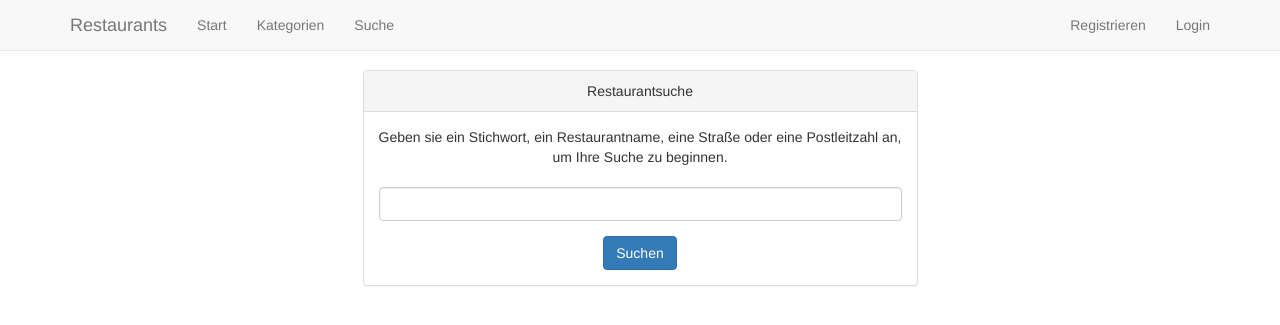
After one commit to I4-Projektseminar-HHU-2016/seminar-project-elmag100, a Flask app: page /search_form in a window 1280 px wide. The commit adds this page. Shown: the top 325 px of the page. Run offline with Flask 2, Linux system fonts and the light colour scheme; some libraries are stand-ins or nearby versions.

Commit message:
Final
letzte Stand: Login/Logout, Bewertung verbessert, Restaurants werden
nach Bewertung sortiert, Benutzerprofil, Suchfunktion

```diff
--- a/source/application.py
+++ b/source/application.py
@@ -5,7 +5,7 @@ import os
 import codecs
 import sqlite3
 import unicodecsv as csv
-from flask import Flask, render_template, g, flash, request
+from flask import Flask, render_template, g, flash, request, session
 
 app = Flask(__name__)
 
@@ -41,33 +41,28 @@ def query_db(query, args=(), one=False):
 	return (rv[0] if rv else None) if one else rv
 
 # Routes
+@app.route('/user/<int:user_id>')
+def user(user_id): # Informationen über einen Benutzer
+	user = query_db('SELECT *, COUNT(rating.id) as ratings FROM user LEFT JOIN rating ON rating.user_id = user.id WHERE user.id = ? GROUP BY user.id', (user_id,), True)
+	return render_template('user.html', user = user, session_user=get_user(session.get('user_id')))
 
 @app.route('/')
-def index():
-	users = query_db('SELECT * FROM user')
-	return render_template('index.html', users=users, length=len(users))
-
-@app.route('/user/<int:user_id>')
-def user(user_id):
-	user = query_db('SELECT * FROM user WHERE id = ?', (user_id,), True)
-	return render_template('user.html', user = user)
-
-@app.route('/restaurants', defaults={'zip': 0})
-@app.route('/restaurants/<int:zip>')
-def restaurants(zip=0):
-	if zip == 0:
-		restaurants = query_db('SELECT * FROM restaurant')
-	else:
-		restaurants = query_db('SELECT * FROM restaurant WHERE zip = ?', (zip,))
-	return render_template('restaurants.html', restaurants=restaurants, result_count=len(restaurants))
+@app.route('/restaurants')
+def restaurants(): # Liste aller Restaurants anzeigen
+	restaurants = query_db('SELECT *, COALESCE(ROUND(AVG(rating), 1), 0.0) as avg_rating FROM restaurant LEFT JOIN rating ON rating.restaurant_id = restaurant.id GROUP BY restaurant.id')
+	return render_template('restaurants.html', restaurants=restaurants, result_count=len(restaurants), session_user=get_user(session.get('user_id')))
 
 @app.route('/restaurants/keyword/<keyword>')
-def restaurants_by_keyword(keyword):
-	restaurants = query_db('SELECT * FROM restaurant WHERE description LIKE ?', ('%' + keyword + '%',))
-	return render_template('restaurants.html', restaurants=restaurants, result_count=len(restaurants))
+def restaurants_by_keyword(keyword): # Restaurants anzeigen, die ein bestimmtes Stichwort in der Beschreibung enthalten
+	restaurants = query_db('SELECT *, COALESCE(ROUND(AVG(rating), 1), 0.0) as avg_rating FROM restaurant LEFT JOIN rating ON rating.restaurant_id = restaurant.id WHERE description LIKE ? OR name LIKE ? OR city LIKE ? OR zip LIKE ? OR street LIKE ? GROUP BY restaurant.id', ('%' + keyword + '%','%' + keyword + '%','%' + keyword + '%','%' + keyword + '%','%' + keyword + '%',))
+	return render_template('restaurants.html', restaurants=restaurants, result_count=len(restaurants), session_user=get_user(session.get('user_id')))
+
+@app.route('/search_form')
+def search_form(): # Suchformular anzeigen
+	return render_template('search.html', session_user=get_user(session.get('user_id')))
 
 @app.route('/parse')
-def parse():
+def parse(): # Datei parsen, wird nur einmal benötigt
 	with open('resources/restaurants_opendata.csv', 'rb') as rest_csv:
 		restaurant_list = []
 		restaurants = csv.reader(rest_csv, delimiter = ';', encoding = 'utf-8')
@@ -81,23 +76,23 @@ def parse():
 	return
 
 @app.route('/categories/')
-def categories():
-	restaurants_asia = query_db('SELECT * FROM restaurant WHERE description LIKE ? OR description LIKE ? OR description LIKE ? OR description LIKE ? OR description LIKE ? OR description LIKE ? OR description LIKE ? OR description LIKE ? OR description LIKE ? OR description LIKE ? OR description LIKE ?',
+def categories(): # Kategorien anzeigen
+	restaurants_asia = query_db('SELECT *, COALESCE(ROUND(AVG(rating), 1), 0.0) as avg_rating FROM restaurant LEFT JOIN rating ON rating.restaurant_id = restaurant.id WHERE description LIKE ? OR description LIKE ? OR description LIKE ? OR description LIKE ? OR description LIKE ? OR description LIKE ? OR description LIKE ? OR description LIKE ? OR description LIKE ? OR description LIKE ? OR description LIKE ? GROUP BY restaurant.id ORDER BY rating DESC',
 		('%asia%','%asien%', '%vietn%', '%korea%', '%fernost%', '%fernöstlich%'.decode('utf8'), '%indisch%', '%thai%', '%japan%', '%china%', '%chinesisch%'))
 
-	restaurants_italy = query_db('SELECT * FROM restaurant WHERE description LIKE ? OR description LIKE ?',
+	restaurants_italy = query_db('SELECT *, COALESCE(ROUND(AVG(rating), 1), 0.0) as avg_rating FROM restaurant LEFT JOIN rating ON rating.restaurant_id = restaurant.id WHERE description LIKE ? OR description LIKE ? GROUP BY restaurant.id ORDER BY rating DESC',
 		('%pizza%', '%italien%'))
 
-	restaurants_cafe = query_db('SELECT * FROM restaurant WHERE description LIKE ? OR description LIKE ? OR description LIKE ?',
+	restaurants_cafe = query_db('SELECT *, COALESCE(ROUND(AVG(rating), 1), 0.0) as avg_rating FROM restaurant LEFT JOIN rating ON rating.restaurant_id = restaurant.id WHERE description LIKE ? OR description LIKE ? OR description LIKE ? GROUP BY restaurant.id ORDER BY rating DESC',
 		('%café%'.decode('utf8'), '%cafe%', '%frühstück%'.decode('utf-8')))
 
-	restaurants_spain = query_db('SELECT * FROM restaurant WHERE description LIKE ? OR description LIKE ? OR description LIKE ?',
+	restaurants_spain = query_db('SELECT *, COALESCE(ROUND(AVG(rating), 1), 0.0) as avg_rating FROM restaurant LEFT JOIN rating ON rating.restaurant_id = restaurant.id WHERE description LIKE ? OR description LIKE ? OR description LIKE ? GROUP BY restaurant.id ORDER BY rating DESC',
 		('%spanien%', '%spanisch%', '%tapas%'))
 
-	restaurants_fish = query_db('SELECT * FROM restaurant WHERE description LIKE ? OR description LIKE ?',
+	restaurants_fish = query_db('SELECT *, COALESCE(ROUND(AVG(rating), 1), 0.0) as avg_rating FROM restaurant LEFT JOIN rating ON rating.restaurant_id = restaurant.id WHERE description LIKE ? OR description LIKE ? GROUP BY restaurant.id ORDER BY rating DESC',
 		('%fisch%', '%meeres%'))
 
-	restaurants_france = query_db('SELECT * FROM restaurant WHERE description LIKE ? OR description LIKE ?',
+	restaurants_france = query_db('SELECT *, COALESCE(ROUND(AVG(rating), 1), 0.0) as avg_rating FROM restaurant LEFT JOIN rating ON rating.restaurant_id = restaurant.id WHERE description LIKE ? OR description LIKE ? GROUP BY restaurant.id ORDER BY rating DESC',
 		('%frankreich%', '%französisch%'.decode('utf-8')))
 
 	return render_template(
@@ -113,55 +108,62 @@ def categories():
 		restaurants_fish=restaurants_fish[:5],
 		result_count_fish=len(restaurants_fish),
 		restaurants_france=restaurants_france[:5],
-		result_count_france=len(restaurants_france)
+		result_count_france=len(restaurants_france),
+		session_user=get_user(session.get('user_id'))
 		)
 
 @app.route('/categories/<category>')
-def categories_detail(category):
+def categories_detail(category): # Eine Kategorie anzeigen
 	if category == 'asia':
-		restaurants = query_db('SELECT * FROM restaurant WHERE description LIKE ? OR description LIKE ? OR description LIKE ? OR description LIKE ? OR description LIKE ? OR description LIKE ? OR description LIKE ? OR description LIKE ? OR description LIKE ? OR description LIKE ? OR description LIKE ?',
+		restaurants = query_db('SELECT *, COALESCE(ROUND(AVG(rating), 1), 0.0) as avg_rating FROM restaurant LEFT JOIN rating ON rating.restaurant_id = restaurant.id WHERE description LIKE ? OR description LIKE ? OR description LIKE ? OR description LIKE ? OR description LIKE ? OR description LIKE ? OR description LIKE ? OR description LIKE ? OR description LIKE ? OR description LIKE ? OR description LIKE ? GROUP BY restaurant.id',
 		('%asia%','%asien%', '%vietn%', '%korea%', '%fernost%', '%fernöstlich%'.decode('utf8'), '%indisch%', '%thai%', '%japan%', '%china%', '%chinesisch%'))
 	elif category == 'italy':
-		restaurants = query_db('SELECT * FROM restaurant WHERE description LIKE ? OR description LIKE ?',
+		restaurants = query_db('SELECT *, COALESCE(ROUND(AVG(rating), 1), 0.0) as avg_rating FROM restaurant LEFT JOIN rating ON rating.restaurant_id = restaurant.id WHERE description LIKE ? OR description LIKE ? GROUP BY restaurant.id',
 		('%pizza%', '%italien%'))
 	elif category == 'cafe':
-		restaurants = query_db('SELECT * FROM restaurant WHERE description LIKE ? OR description LIKE ? OR description LIKE ?',
+		restaurants = query_db('SELECT *, COALESCE(ROUND(AVG(rating), 1), 0.0) as avg_rating FROM restaurant LEFT JOIN rating ON rating.restaurant_id = restaurant.id WHERE description LIKE ? OR description LIKE ? OR description LIKE ? GROUP BY restaurant.id',
 		('%café%'.decode('utf8'), '%cafe%', '%frühstück%'.decode('utf-8')))
 	elif category == 'spain':
-		restaurants = query_db('SELECT * FROM restaurant WHERE description LIKE ? OR description LIKE ? OR description LIKE ?',
+		restaurants = query_db('SELECT * FROM restaurant WHERE description LIKE ? OR description LIKE ? OR description LIKE ? GROUP BY restaurant.id',
 		('%spanien%', '%spanisch%', '%tapas%'))
 	elif category == 'fish':
-		restaurants = query_db('SELECT * FROM restaurant WHERE description LIKE ? OR description LIKE ?',
+		restaurants = query_db('SELECT *, COALESCE(ROUND(AVG(rating), 1), 0.0) as avg_rating FROM restaurant LEFT JOIN rating ON rating.restaurant_id = restaurant.id WHERE description LIKE ? OR description LIKE ? GROUP BY restaurant.id',
 		('%fisch%', '%meeres%'))
 	elif category == 'france':
-		restaurants = query_db('SELECT * FROM restaurant WHERE description LIKE ? OR description LIKE ?',
+		restaurants = query_db('SELECT *, COALESCE(ROUND(AVG(rating), 1), 0.0) as avg_rating FROM restaurant LEFT JOIN rating ON rating.restaurant_id = restaurant.id WHERE description LIKE ? OR description LIKE ? GROUP BY restaurant.id',
 		('%frankreich%', '%französisch%'.decode('utf-8')))
-	return render_template('restaurants.html', restaurants=restaurants, result_count=len(restaurants))
+	return render_template('restaurants.html', restaurants=restaurants, result_count=len(restaurants), session_user=get_user(session.get('user_id')))
 
 @app.route('/detail/<int:restaurant_id>')
-def detail(restaurant_id):
-	restaurant = query_db('SELECT * FROM restaurant WHERE id = ?', (restaurant_id,), True)
-	ratings = query_db('SELECT * FROM rating WHERE restaurant_id = ?', (restaurant_id,))
-	return render_template('detail.html', restaurant=restaurant, ratings=ratings)
+def detail(restaurant_id): # Details zu einem Restaurant anzeigen
+	restaurant = query_db('SELECT *, COALESCE(ROUND(AVG(rating), 1), 0.0) as avg_rating FROM restaurant LEFT JOIN rating ON restaurant.id = rating.restaurant_id WHERE restaurant.id = ?', (restaurant_id,), True)
+	ratings = query_db('SELECT * FROM rating JOIN user ON rating.user_id = user.id WHERE restaurant_id = ?', (restaurant_id,))
+	return render_template('detail.html', restaurant=restaurant, ratings=ratings, session_user=get_user(session.get('user_id')))
 
 @app.route('/login_form')
-def login_form():
-	return render_template('login_form.html')
+def login_form(): # Login-Formular
+	return render_template('login_form.html', session_user=get_user(session.get('user_id')))
 
 @app.route('/login', methods=['GET'])
-def login():
+def login(): # Login
 	user = query_db('SELECT * FROM user WHERE name = ? AND password = ?', (request.args.get('name',''), request.args.get('password','')), True)
 	if user == None:
-		return render_template('login_form.html')
+		return render_template('login_form.html', session_user=get_user(session.get('user_id')))
 	else:
-		return render_template('user.html', user = user)
+		session['user_id'] = user['id']
+		return render_template('user.html', user = user, session_user=get_user(session.get('user_id')))
+
+@app.route('/logout')
+def logout(): # Ausloggen
+	session['user_id'] = 0
+	return render_template('login_form.html', session_user=get_user(session.get('user_id')))
 
 @app.route('/register_form')
-def register_form():
-	return render_template('register_form.html')
+def register_form(): # Registrierungs-Formular
+	return render_template('register_form.html', session_user=get_user(session.get('user_id')))
 
 @app.route('/register', methods=['GET'])
-def register():
+def register(): # Registrierung
 
 	name = request.args.get('name','')
 	email = request.args.get('email','')
@@ -176,18 +178,33 @@ def register():
 	user = query_db('SELECT * FROM user WHERE name = ? AND email = ?', (name, email), True)
 
 	if user == None:
-		return render_template('register_form.html')
+		return render_template('register_form.html', session_user=get_user(session.get('user_id')))
 	else:
-		return render_template('user.html', user = user)
+		return render_template('user.html', user = user, session_user=get_user(session.get('user_id')))
 
 @app.route('/rate', methods=['GET'])
-def rate():
+def rate(): # Bewertung für ein Restaurant abgeben
 	restaurant_id = request.args.get('restaurant_id', '')
+	user_id = request.args.get('user_id','')
+	rating = request.args.get('rating','')
+	text = request.args.get('text','')
+
+	db = get_db()
+	db.execute("INSERT INTO rating VALUES (NULL, ?, ?, ?, ?)", (restaurant_id, user_id, rating, text))
+	db.commit()
+
 	return detail(restaurant_id)
 
 
-def insert_restaurant(restaurant):
+def insert_restaurant(restaurant): # Im Import-Prozess verwendet
 	db = get_db()
 	db.execute("INSERT INTO restaurant VALUES (NULL, ?, ?, ?, ?, ?, ?)", (restaurant[0], restaurant[2], restaurant[3], restaurant[4], restaurant[6], restaurant[5]))
 	db.commit()
 	return
+
+def get_user(user_id): # Einen User anhand seiner ID aus der Datenbank holen
+	if user_id != None:
+		user = query_db('SELECT * FROM user WHERE id = ?', (user_id,), True)
+	else:
+		user = None
+	return user
--- a/source/templates/layout.html
+++ b/source/templates/layout.html
@@ -34,10 +34,16 @@
 					<ul class="nav navbar-nav">
 						<li><a href="{{ url_for('.restaurants') }}">Start</a></li>
 						<li><a href="{{ url_for('.categories') }}">Kategorien</a></li>
+						<li><a href="{{ url_for('.search_form') }}">Suche</a></li>
 					</ul>
 					<ul class="nav navbar-nav navbar-right">
+						{% if session_user != None %}
+						<li><a href="{{ url_for('.user', user_id=session_user['id']) }}">{{ session_user['name'] }}</a></li>
+						<li><a href="{{ url_for('.logout') }}">Logout</a></li>
+						{% else %}
 						<li><a href="{{ url_for('.register_form') }}">Registrieren</a></li>
 						<li><a href="{{ url_for('.login_form') }}">Login</a></li>
+						{% endif %}
 					</ul>
 				</div>
 			</div>
--- a/source/templates/restaurants.html
+++ b/source/templates/restaurants.html
@@ -13,7 +13,7 @@
 		<div class="col-xs-12 col-sm-6 col-md-4">
 			<div class="panel panel-default">
 				<div class="panel-heading">
-					{{ restaurant['name'] }}
+					{{ restaurant['name'] }} - {{ restaurant['avg_rating'] }} <span style="color: #ED0;"><strong>&#9733;</strong></span>
 					<span class="pull-right"><a href="{{ url_for('.detail', restaurant_id=restaurant['id']) }}">Details</a></span>
 				</div>
 				<div class="panel-body" style="height: 65px;">
--- /dev/null
+++ b/source/templates/search.html
@@ -0,0 +1,30 @@
+{% extends "layout.html" %}
+{% block navigation %}{{ super( ) }}{% endblock %}
+{% block content %}
+<script>
+
+$(document).ready(function () {
+
+	$("#search_button").click(function () {
+		var search_term = $("#search_term").val();
+		window.location.href = "restaurants/keyword/" + search_term;
+	});
+
+});
+
+</script>
+<div class="row">
+	<div class="col-sm-offset-3 col-sm-6">
+		<div class="panel panel-default text-center">
+			<div class="panel-heading">
+				Restaurantsuche
+			</div>
+			<div class="panel-body">
+				Geben sie ein Stichwort, ein Restaurantname, eine Straße oder eine Postleitzahl an, um Ihre Suche zu beginnen.<br><br>
+				<input class="form-control" type="text" id="search_term">
+				<button class="btn btn-primary" id="search_button" style="margin-top: 15px;">Suchen</button>
+			</div>
+		</div>
+	</div>
+</div>
+{% endblock %}
```
Also changed, not shown: source/templates/categories.html (+18 -18 lines), source/templates/detail.html (+11 -6 lines), source/templates/user.html (+13 -4 lines), source/restaurant.db, 4 other files.
